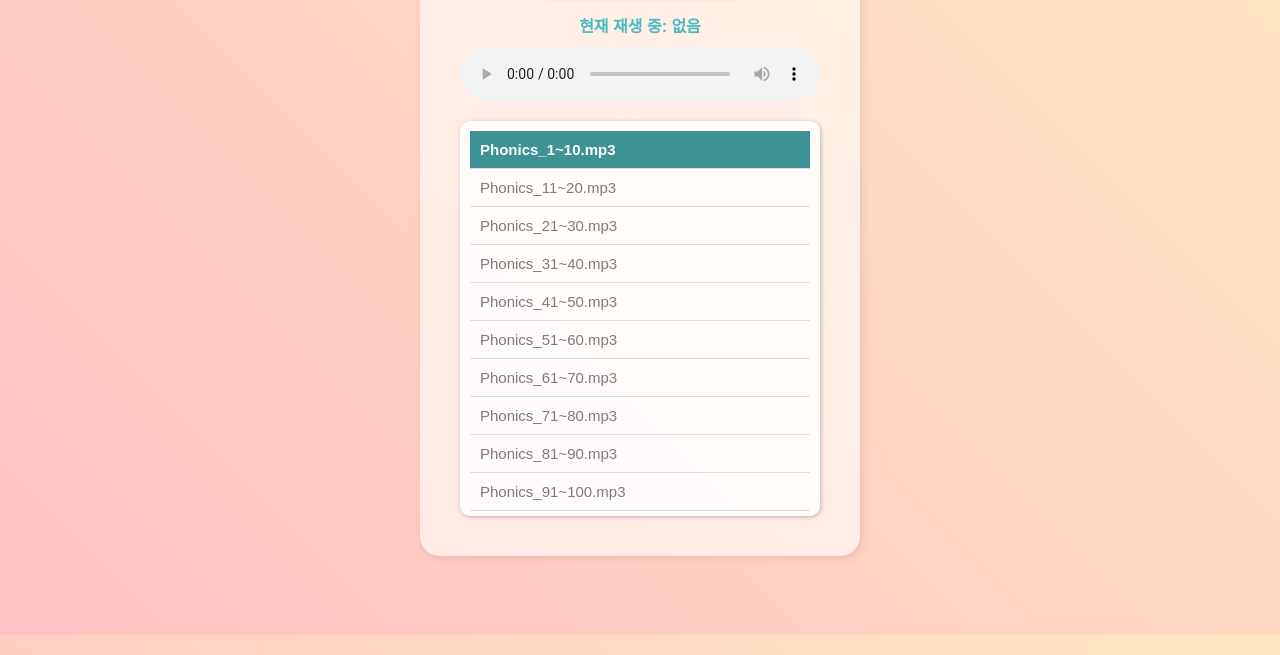
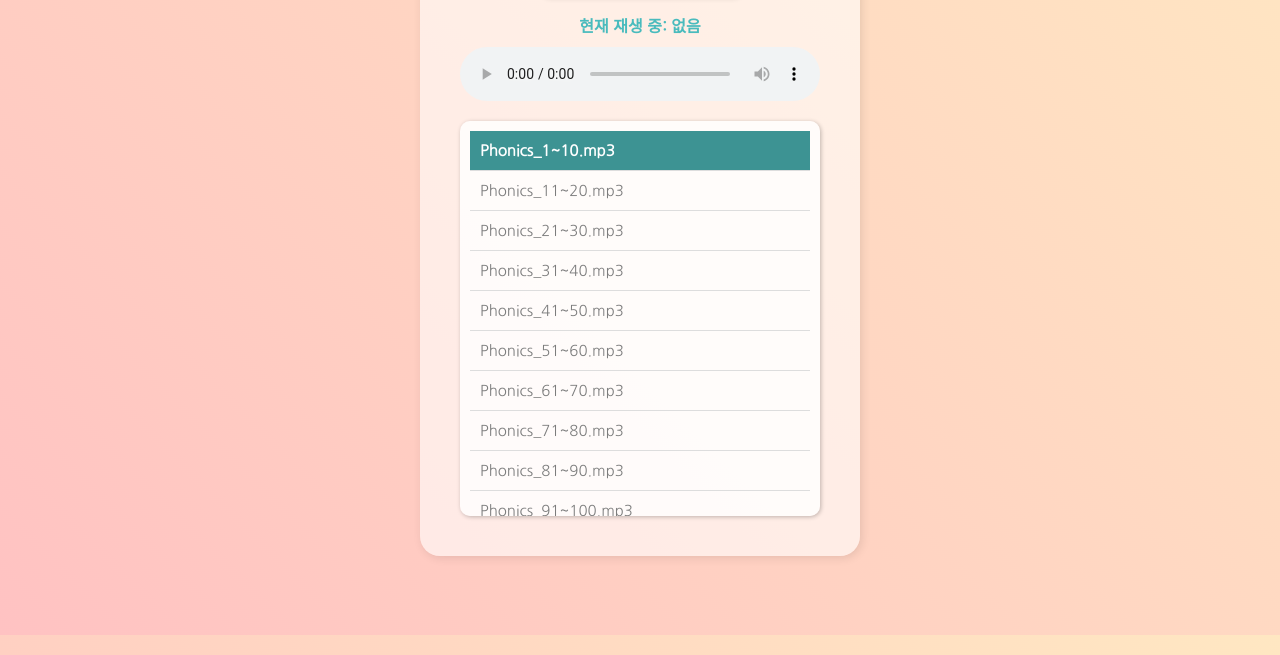
Before and after one commit to hyunqwer/voca_note01, a plain HTML site: page index.html in a window 1280 px wide. Shown: the part 165-820 px from the top of the page. Drawn offline with Linux system fonts and the light colour scheme.

Commit message:
Update index.html

```diff
--- a/index.html
+++ b/index.html
@@ -5,6 +5,9 @@
   <meta name="viewport" content="width=device-width, initial-scale=1.0">
   <title>윤선생 어휘노트 음원 플레이어 (업그레이드)</title>
   <style>
+    /* 폰트 임포트: 필요에 따라 다른 폰트로 교체 가능 */
+    @import url('https://fonts.googleapis.com/css2?family=Nanum+Gothic&display=swap');
+
     /* 전역 스타일 */
     html, body {
       margin: 0;
@@ -18,7 +21,7 @@
       background-attachment: fixed;  /* 스크롤해도 그라데이션이 고정되도록 */
       background-repeat: no-repeat;
       background-size: cover;        /* 화면을 가득 채우도록 설정 */
-      font-family: 'NanumGothic', Arial, sans-serif;
+      font-family: 'Nanum Gothic', Arial, sans-serif;
       /* 상단 위치 고정을 위해 flex 레이아웃은 제거/수정 */
       display: block;
       /* 세로로 100% 채움 */
```
